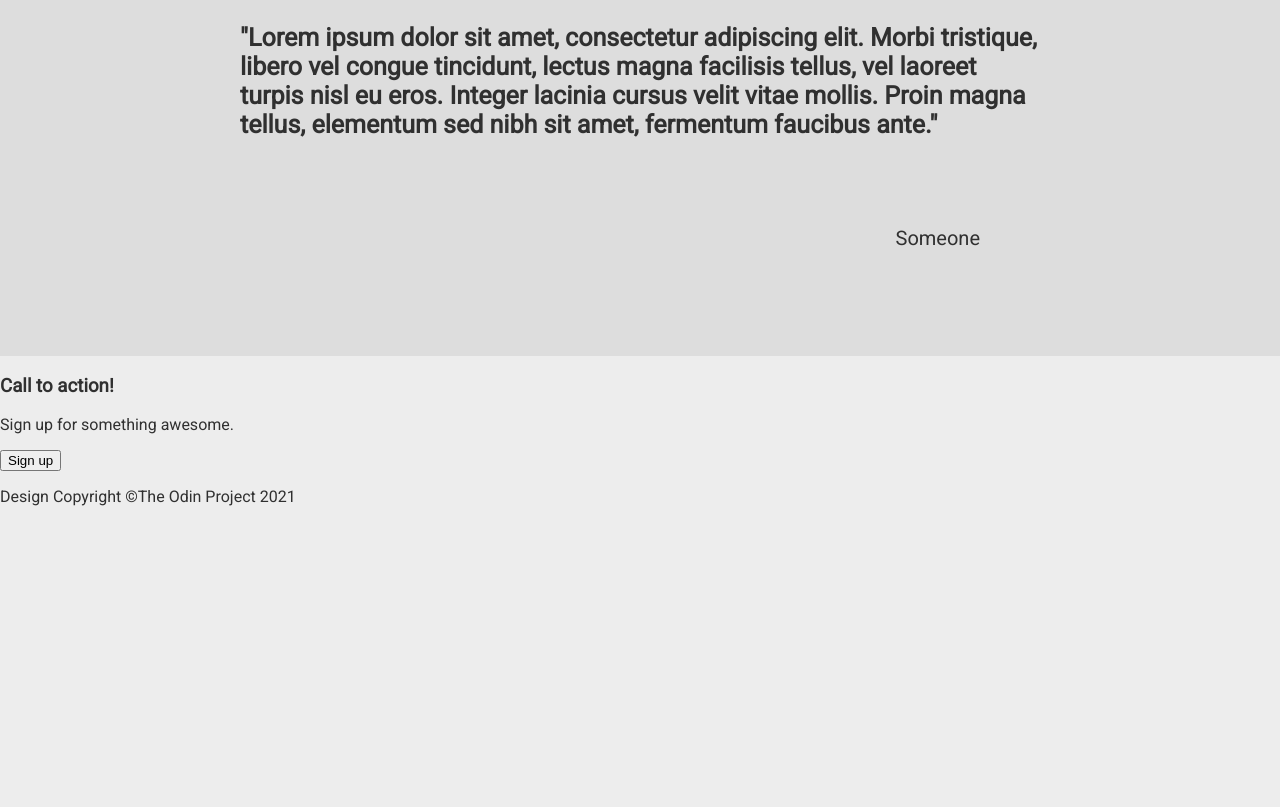
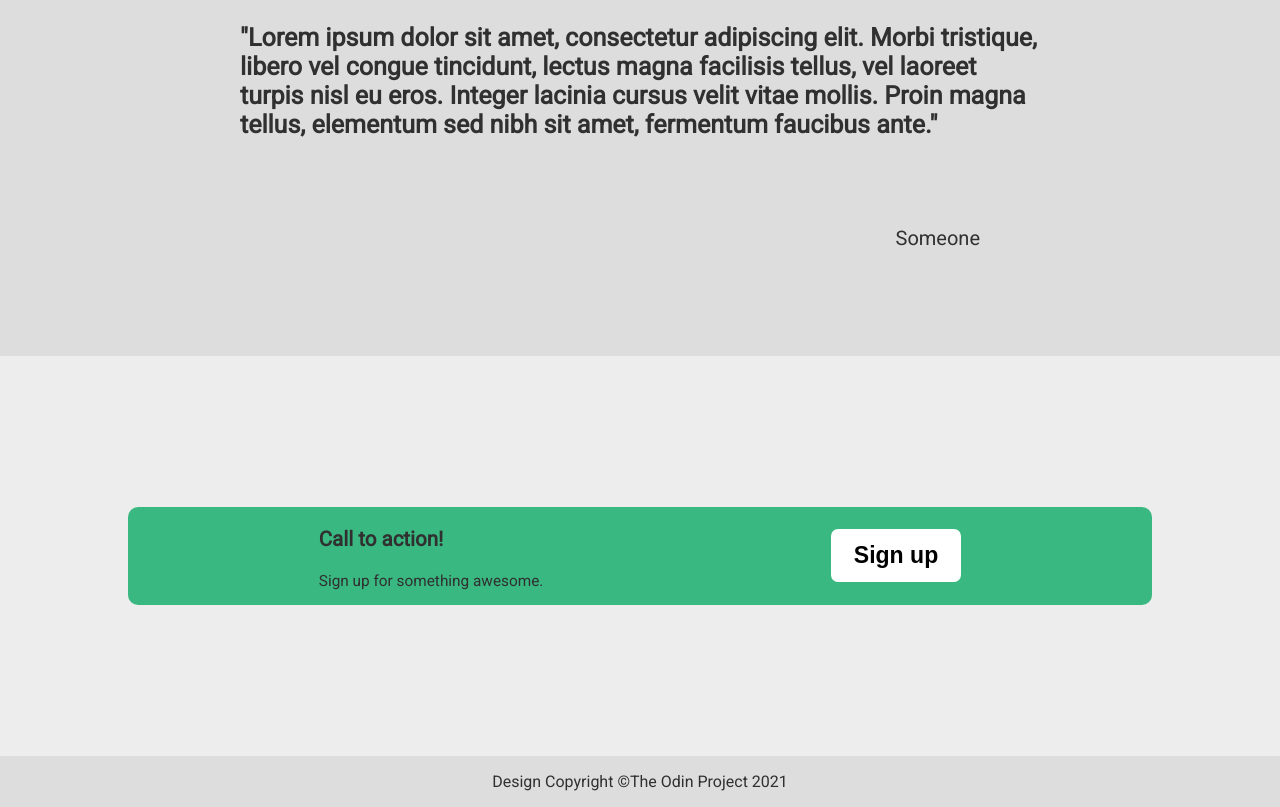
Before and after one commit to kitti-sec/landing-page-project, a plain HTML site: page index.html in a window 1280 px wide. Shown: the part 1299-2106 px from the top of the page. Before the commit the page ends 1821 px from the top, so only its background shows below. Drawn offline with Linux system fonts and the light colour scheme.

Commit message:
footer done / TODO: responsivity, sticky nav

```diff
--- a/index.html
+++ b/index.html
@@ -58,13 +58,17 @@
         <h3 class="quote">"Lorem ipsum dolor sit amet, consectetur adipiscing elit. Morbi tristique, libero vel congue tincidunt, lectus magna facilisis tellus, vel laoreet turpis nisl eu eros. Integer lacinia cursus velit vitae mollis. Proin magna tellus, elementum sed nibh sit amet, fermentum faucibus ante."</h3>
         <p id="author">Someone</p>
     </section>
+    <div class="whitespace">
         <section class="actionSection">
             <div>
                 <h3 class="action">Call to action!</h3>
                 <p class="action">Sign up for something awesome.</p>
-            <button class="actionbutton action">Sign up</button>
             </div>
+                <button class="actionbutton">Sign up</button>
+
         </section>
+    </div>
+
 
     <footer>
         <p> Design Copyright ©The Odin Project 2021 </p>
--- a/style.css
+++ b/style.css
@@ -51,6 +51,9 @@ nav {
     color: #303030;
     font-size: 1.3em;
 }
+.menu:hover {
+    color: white;
+}
 /* ///// Introduction - Header  //// */
 .introduction {
     display: flex;
@@ -74,7 +77,7 @@ nav {
     padding: 0px;
     margin: 40px 10px 40px 100px;
     flex: 2;
-    max-width: 700px;
+    max-width: 600px;
     min-width: 300px;
 
 }
@@ -127,6 +130,8 @@ nav {
 .section1.text {
     max-width: 400px;
     width: 90%;
+    text-align: center;
+    font-size: min(1.5vw, 20px);
 }
 @media only screen and (max-width: 1260px) {
     .imagesReel {
@@ -138,9 +143,10 @@ nav {
   }
 
   /* //// QUOTE SECTION //// */
+
 .quoteSection {
     background-color: #dddddd;
-    margin: 0;
+    margin: 0 0 0px 0;
     padding: 0;
     height: 550px;
 
@@ -162,3 +168,51 @@ nav {
     right: 300px;
     top: 400px;
 }
+
+/* ///// CALL TO ACTION //// */
+.whitespace {
+    height: 400px;
+    width: auto;
+    display: flex;
+    align-items: center;
+    justify-content: center;
+}
+.actionSection {
+    background-color: #39B881;
+    display: flex;
+    margin: 0 auto;
+    border-radius: 10px;
+    align-items: center;
+    justify-content: center;
+    width: 80vw;
+
+}
+h3.action {
+    font-size: min(1.6vw, 25px);
+}
+p.action {
+    font-size: min(1.2vw, 20px);
+}
+.actionSection div {
+    width: 50%;
+}
+.actionbutton {
+    font-size: min(1.8vw, 30px);
+    border: 3px solid #FFF;
+    padding: 10px 20px;
+    border-radius: 7px;
+    cursor: pointer;
+    background-color: #FFF;
+    font-weight: bold;
+}
+.actionbutton:hover {
+    border: 3px solid #000;
+}
+
+footer {
+    background-color: #dddddd;
+    margin: 0;
+    display: flex;
+    justify-content: center;
+    align-items: center;
+}
```
Also changed, not shown: 1 other file. Lines whose indentation alone changed are shown as unchanged.
